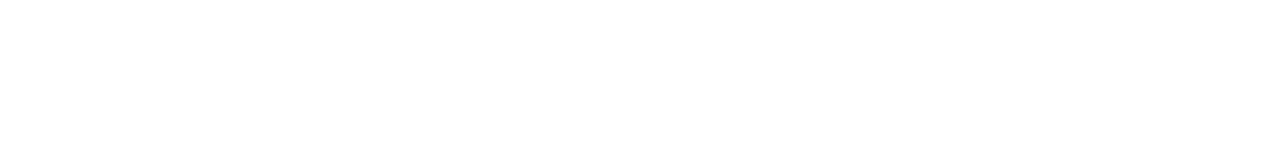
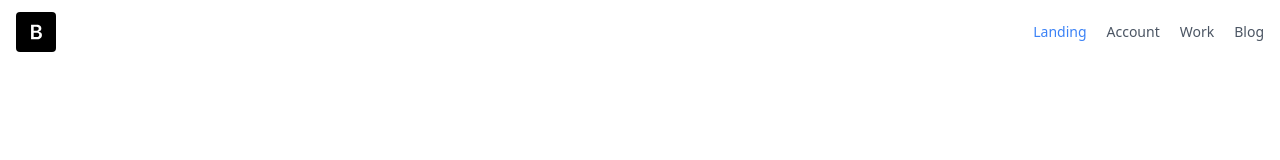
Before and after one commit to Cryobyte56/portfolio, a website built with Vite: page index.html in a window 1280 px wide. Built offline with nearby package versions, Linux system fonts and the light colour scheme.

Commit message:
Added Header

```diff
--- a/index.html
+++ b/index.html
@@ -5,9 +5,38 @@
     <link rel="icon" type="image/svg+xml" href="/src/logo.ico" />
     <link rel="stylesheet" href="/src/index.css" />
     <meta name="viewport" content="width=device-width, initial-scale=1.0" />
+    <script src="https://cdn.jsdelivr.net/npm/preline@2.0.0/dist/preline.min.js"></script>
+
     <title>Portfolio</title>
   </head>
   <body>
+    <header class="relative flex flex-wrap sm:justify-start sm:flex-nowrap w-full bg-white text-sm py-3">
+      <nav class="max-w-[85rem] w-full mx-auto px-4 sm:flex sm:items-center sm:justify-between">
+    <div class="flex items-center justify-between">
+      <a class="flex-none text-xl font-semibold focus:outline-hidden focus:opacity-80" href="#" aria-label="Brand">
+        <svg class="w-10 h-auto" width="100" height="100" viewBox="0 0 100 100" fill="none" xmlns="http://www.w3.org/2000/svg">
+          <rect width="100" height="100" rx="10" fill="black"/>
+          <path d="M37.656 68V31.6364H51.5764C54.2043 31.6364 56.3882 32.0507 58.1283 32.8793C59.8802 33.696 61.1882 34.8146 62.0523 36.2351C62.9282 37.6555 63.3662 39.2654 63.3662 41.0646C63.3662 42.5443 63.0821 43.8108 62.5139 44.8643C61.9458 45.906 61.1823 46.7524 60.2235 47.4034C59.2646 48.0544 58.1934 48.522 57.0097 48.8061V49.1612C58.2999 49.2322 59.5369 49.6288 60.7206 50.3509C61.9162 51.0611 62.8927 52.0672 63.6503 53.3693C64.4079 54.6714 64.7867 56.2457 64.7867 58.0923C64.7867 59.9744 64.3309 61.6671 63.4195 63.1705C62.508 64.6619 61.1349 65.8397 59.3002 66.7038C57.4654 67.5679 55.1572 68 52.3754 68H37.656ZM44.2433 62.4957H51.3279C53.719 62.4957 55.4413 62.04 56.4948 61.1286C57.5601 60.2053 58.0928 59.0215 58.0928 57.5774C58.0928 56.5002 57.8264 55.5296 57.2938 54.6655C56.7611 53.7895 56.0035 53.103 55.021 52.6058C54.0386 52.0968 52.8667 51.8423 51.5054 51.8423H44.2433V62.4957ZM44.2433 47.1016H50.7597C51.896 47.1016 52.92 46.8944 53.8314 46.4801C54.7429 46.054 55.459 45.4562 55.9798 44.6868C56.5125 43.9055 56.7789 42.9822 56.7789 41.9169C56.7789 40.5083 56.2817 39.3482 55.2874 38.4368C54.3049 37.5253 52.843 37.0696 50.9017 37.0696H44.2433V47.1016Z" fill="white"/>
+        </svg>
+      </a>
+      <div class="sm:hidden">
+        <button type="button" class="hs-collapse-toggle relative size-9 flex justify-center items-center gap-x-2 rounded-lg border border-gray-200 bg-white text-gray-800 shadow-2xs hover:bg-gray-50 focus:outline-hidden focus:bg-gray-50 disabled:opacity-50 disabled:pointer-events-none" id="hs-navbar-example-collapse" aria-expanded="false" aria-controls="hs-navbar-example" aria-label="Toggle navigation" data-hs-collapse="#hs-navbar-example">
+          <svg class="hs-collapse-open:hidden shrink-0 size-4" xmlns="http://www.w3.org/2000/svg" width="24" height="24" viewBox="0 0 24 24" fill="none" stroke="currentColor" stroke-width="2" stroke-linecap="round" stroke-linejoin="round"><line x1="3" x2="21" y1="6" y2="6"/><line x1="3" x2="21" y1="12" y2="12"/><line x1="3" x2="21" y1="18" y2="18"/></svg>
+          <svg class="hs-collapse-open:block hidden shrink-0 size-4" xmlns="http://www.w3.org/2000/svg" width="24" height="24" viewBox="0 0 24 24" fill="none" stroke="currentColor" stroke-width="2" stroke-linecap="round" stroke-linejoin="round"><path d="M18 6 6 18"/><path d="m6 6 12 12"/></svg>
+          <span class="sr-only">Toggle navigation</span>
+        </button>
+      </div>
+    </div>
+    <div id="hs-navbar-example" class="hidden hs-collapse overflow-hidden transition-all duration-300 basis-full grow sm:block" aria-labelledby="hs-navbar-example-collapse">
+      <div class="flex flex-col gap-5 mt-5 sm:flex-row sm:items-center sm:justify-end sm:mt-0 sm:ps-5">
+        <a class="font-medium text-blue-500 focus:outline-hidden" href="#" aria-current="page">Landing</a>
+        <a class="font-medium text-gray-600 hover:text-gray-400 focus:outline-hidden focus:text-gray-400" href="#">Account</a>
+        <a class="font-medium text-gray-600 hover:text-gray-400 focus:outline-hidden focus:text-gray-400" href="#">Work</a>
+        <a class="font-medium text-gray-600 hover:text-gray-400 focus:outline-hidden focus:text-gray-400" href="#">Blog</a>
+      </div>
+    </div>
+  </nav>
+</header>
     <section id="introduction">
 
     </section>
--- a/package.json
+++ b/package.json
@@ -15,6 +15,7 @@
     "vite": "^6.2.0"
   },
   "dependencies": {
+    "@preline/collapse": "^3.0.0",
     "preline": "^3.0.1"
   }
 }
```
Also changed, not shown: src/logo.ico (renamed from logo.ico), 1 other file.
